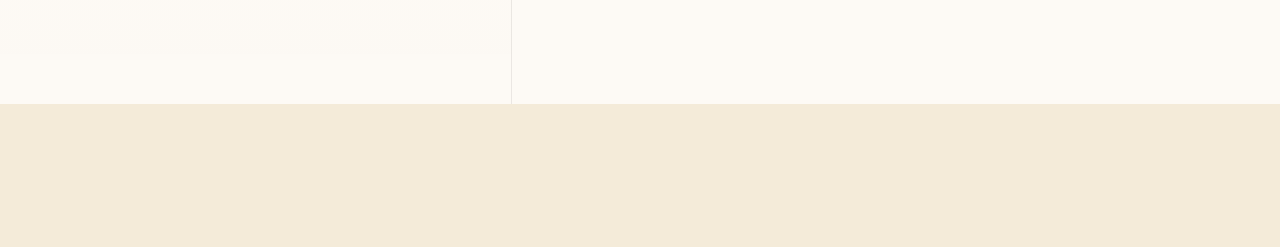
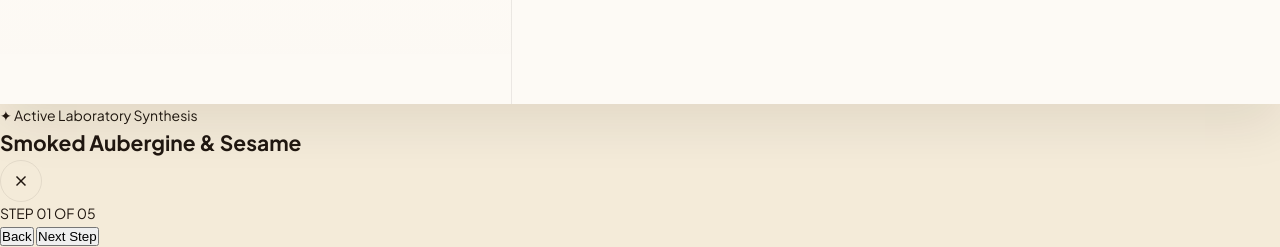
Before and after one commit to Ebendttl/mealmagic, a website built with Vite: page index.html in a window 1280 px wide. Shown: the part 696-943 px from the top of the page. Before the commit the page ends 800 px from the top, so only its background shows below. Built offline with nearby package versions, Linux system fonts and the light colour scheme; a web font is replaced by a local one.

Commit message:
feat: add laboratory mode modal and launch button to recipe detail view

```diff
--- a/index.html
+++ b/index.html
@@ -481,6 +481,8 @@
         Charred aubergine flesh emulsified with toasted sesame paste, finished with cold-pressed olive oil.
       </p>
 
+      <button class="start-prep-btn" id="start-prep-btn">✦ Begin Preparation (Lab Mode)</button>
+
       <h3 class="recipe-detail-section-title">Ingredients</h3>
       <div class="recipe-detail-ingredients" id="modal-ingredients-list">
         <!-- Populated dynamically -->
@@ -566,6 +568,39 @@
     </div>
   </div>
 
+  <!-- LABORATORY MODE MODAL (Step-by-step Cooking Companion) -->
+  <div class="laboratory-modal" id="laboratory-modal">
+    <div class="lab-modal-header">
+      <div class="lab-recipe-info">
+        <span class="lab-modal-badge">✦ Active Laboratory Synthesis</span>
+        <h2 class="lab-recipe-title" id="lab-recipe-title">Smoked Aubergine & Sesame</h2>
+      </div>
+      <button class="modal-close-btn" id="close-lab-btn" aria-label="Exit Laboratory">
+        <svg viewBox="0 0 24 24" fill="none" stroke="currentColor" stroke-width="2"><line x1="18" y1="6" x2="6" y2="18"></line><line x1="6" y1="6" x2="18" y2="18"></line></svg>
+      </button>
+    </div>
+
+    <!-- Progress bar -->
+    <div class="lab-progress-container">
+      <div class="lab-progress-bar" id="lab-progress-bar"></div>
+    </div>
+
+    <div class="lab-modal-content">
+      <div class="lab-step-indicator" id="lab-step-indicator">STEP 01 OF 05</div>
+
+      <!-- Dynamic Step Content Area -->
+      <div class="lab-step-body" id="lab-step-body">
+        <!-- Will be populated dynamically -->
+      </div>
+
+      <!-- Navigation Footer -->
+      <div class="lab-navigation">
+        <button class="lab-nav-btn prev" id="lab-prev-btn">Back</button>
+        <button class="lab-nav-btn next" id="lab-next-btn">Next Step</button>
+      </div>
+    </div>
+  </div>
+
   <script type="module" src="./main.js"></script>
 </body>
 </html>
```
